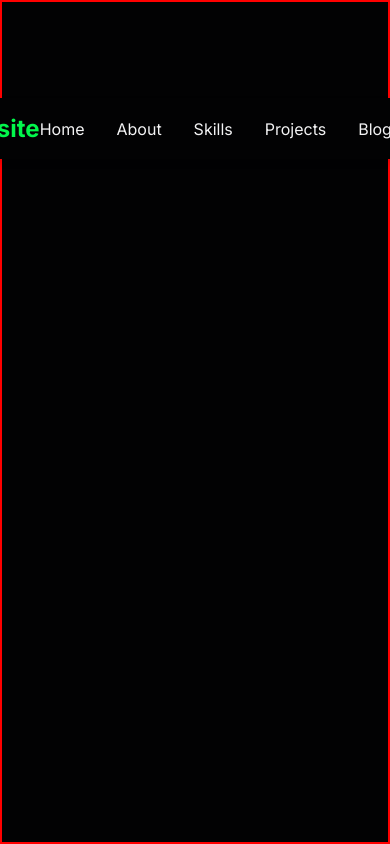
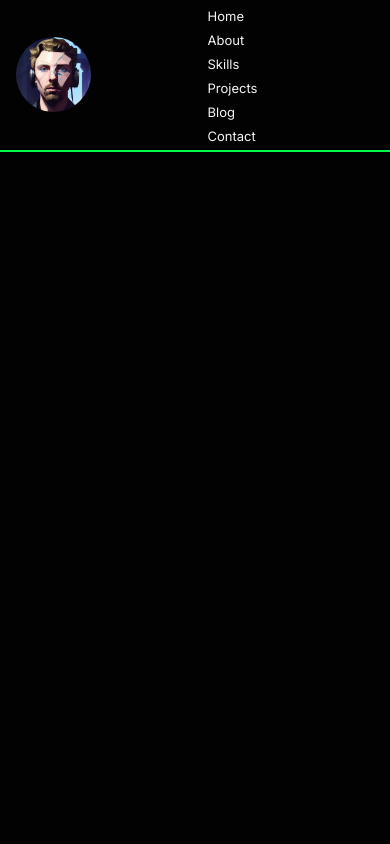
Before and after one commit to Shane-Geary/shane-geary-portfolio, a Next.js app: page / in a window 390 px wide. Built offline with nearby package versions, Linux system fonts and the light colour scheme.

Commit message:
Defining responsive design stretegy with nav bar

```diff
--- a/src/app/Components/nav-bar.jsx
+++ b/src/app/Components/nav-bar.jsx
@@ -1,11 +1,23 @@
+import Image from 'next/image'
 import styles from './nav-bar.module.css'
+
+import logoSrc from '../../../public/gearz.JPG'
 
 export const NavBar = () => {
 	return (
 		<header className={styles['navbar']}>
-			<div className={styles['navbar-container']}>
-				<div className={styles['logo']}>MyWebsite</div>
-				<nav className={styles['nav-links']}>
+			<div className={styles['navbarContainer']}>
+				<div className={styles.logo}>
+					<Image
+						src={logoSrc}
+						alt='MyWebsite Logo'
+						layout='intrinsic'
+						width={75}
+						height={40}
+						style={{borderRadius: '40px'}}
+					/>
+				</div>
+				<nav className={styles['navLinks']}>
 					<a href='#home'>Home</a>
 					<a href='#about'>About</a>
 					<a href='#skills'>Skills</a>
--- a/src/app/Components/nav-bar.module.css
+++ b/src/app/Components/nav-bar.module.css
@@ -1,45 +1,66 @@
 .navbar {
 	background-color: var(--background-clr);
 	color: var(--header-white);
-	padding: 1rem 2rem;
-	display: flex;
-	justify-content: center;
-	align-items: center;
+	padding: 16px 32px;
+	width: 100%;
 	box-shadow: 0 4px 6px rgba(0, 0, 0, 0.1);
-	position: sticky;
+	position: fixed;
 	top: 0;
+	left: 0;
 	z-index: 1000;
+
+	@media (max-width: 480px) {
+		padding: 8px 16px;
+	}
 }
 
-.navbar-container {
+.navbarContainer {
 	display: flex;
-	justify-content: space-between;
+	justify-content: flex-start;
 	align-items: center;
+	max-width: 1200px;
+	margin: 0 auto;
 	width: 100%;
-	max-width: 1200px;
 }
 
 .logo {
-	font-size: 1.5rem;
-	font-weight: bold;
-	color: var(--header-green);
-	cursor: pointer;
+	margin-right: auto;
 }
 
-.nav-links {
+.navLinks {
 	display: flex;
-	gap: 2rem;
+	gap: 32px;
+	margin-left: auto;
+	flex-grow: 0.5;
+	justify-content: space-between;
+
+	@media (max-width: 768px) {
+		gap: 16px;
+	}
+
+	@media (max-width: 480px) {
+		flex-direction: column;
+		gap: 8px;
+	}
 }
 
-.nav-links a {
+.navLinks a {
 	color: var(--header-white);
 	text-decoration: none;
-	font-size: 1rem;
+	font-size: 16px;
 	position: relative;
 	transition: color 0.3s ease;
+
+	@media (max-width: 768px) {
+		font-size: 14px;
+	}
+
+	@media (max-width: 480px) {
+		font-size: 13px;
+	}
 }
 
-.nav-links a::before {
+.navLinks a::before {
 	content: '';
 	position: absolute;
 	width: 0;
@@ -52,11 +73,21 @@
 		left 0.3s ease;
 }
 
-.nav-links a:hover::before {
+.navLinks a:hover::before {
 	width: 100%;
 	left: 0;
 }
 
-.nav-links a:hover {
+.navLinks a:hover {
 	color: var(--header-green);
 }
+
+.navbar::after {
+	content: '';
+	position: absolute;
+	width: 100%;
+	height: 2px;
+	bottom: 0;
+	left: 0;
+	background-color: var(--header-green);
+}
--- a/src/app/page.module.css
+++ b/src/app/page.module.css
@@ -1,9 +1,9 @@
 .main {
-  display: flex;
-  flex-direction: column;
-  justify-content: space-between;
-  align-items: center;
-  padding: 6rem;
-  min-height: 100vh;
-  border: 2px solid red;
+	display: flex;
+	flex-direction: column;
+	justify-content: space-between;
+	align-items: center;
+	padding: 6rem 2rem;
+	min-height: 100vh;
+	padding-top: 4rem;
 }
```
Also changed, not shown: public/gearz.JPG (added).
